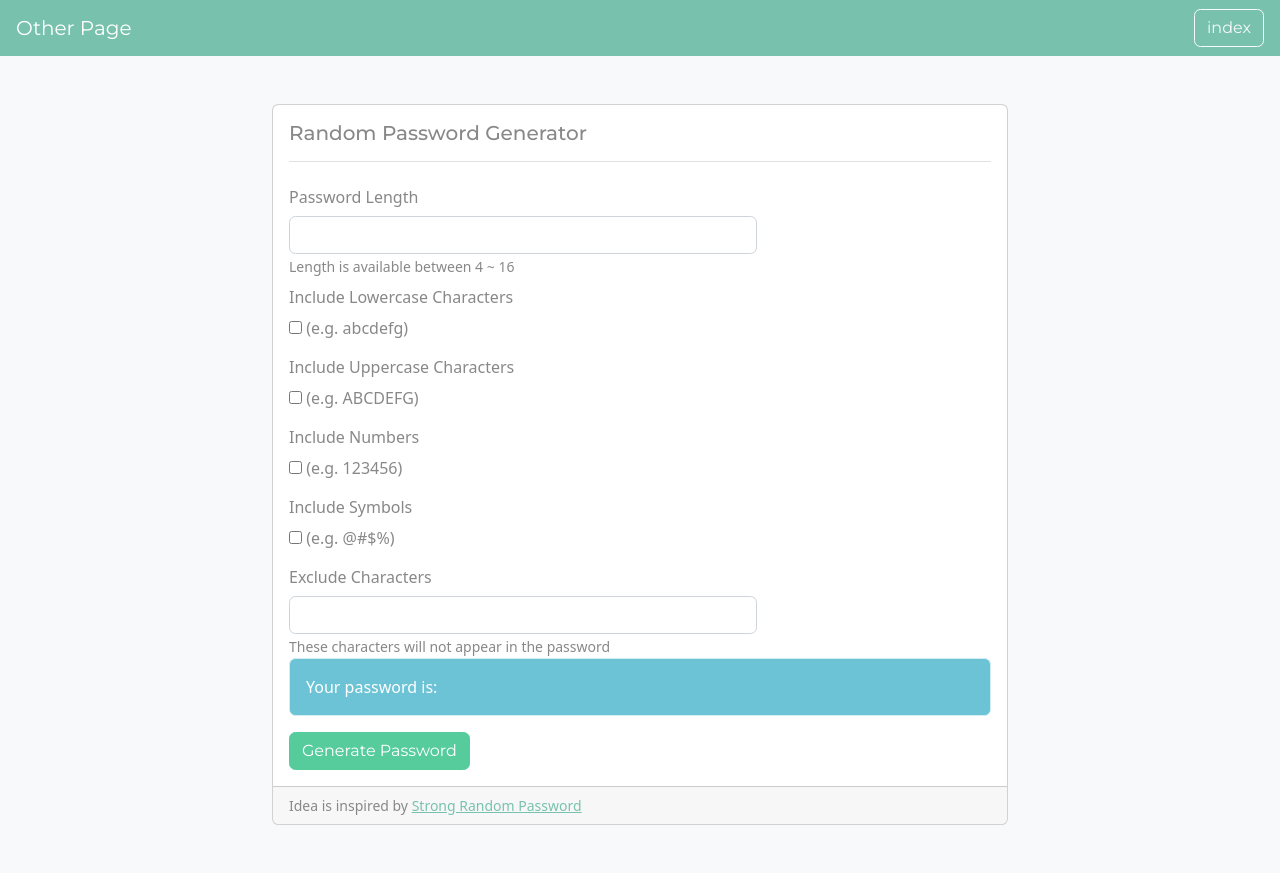
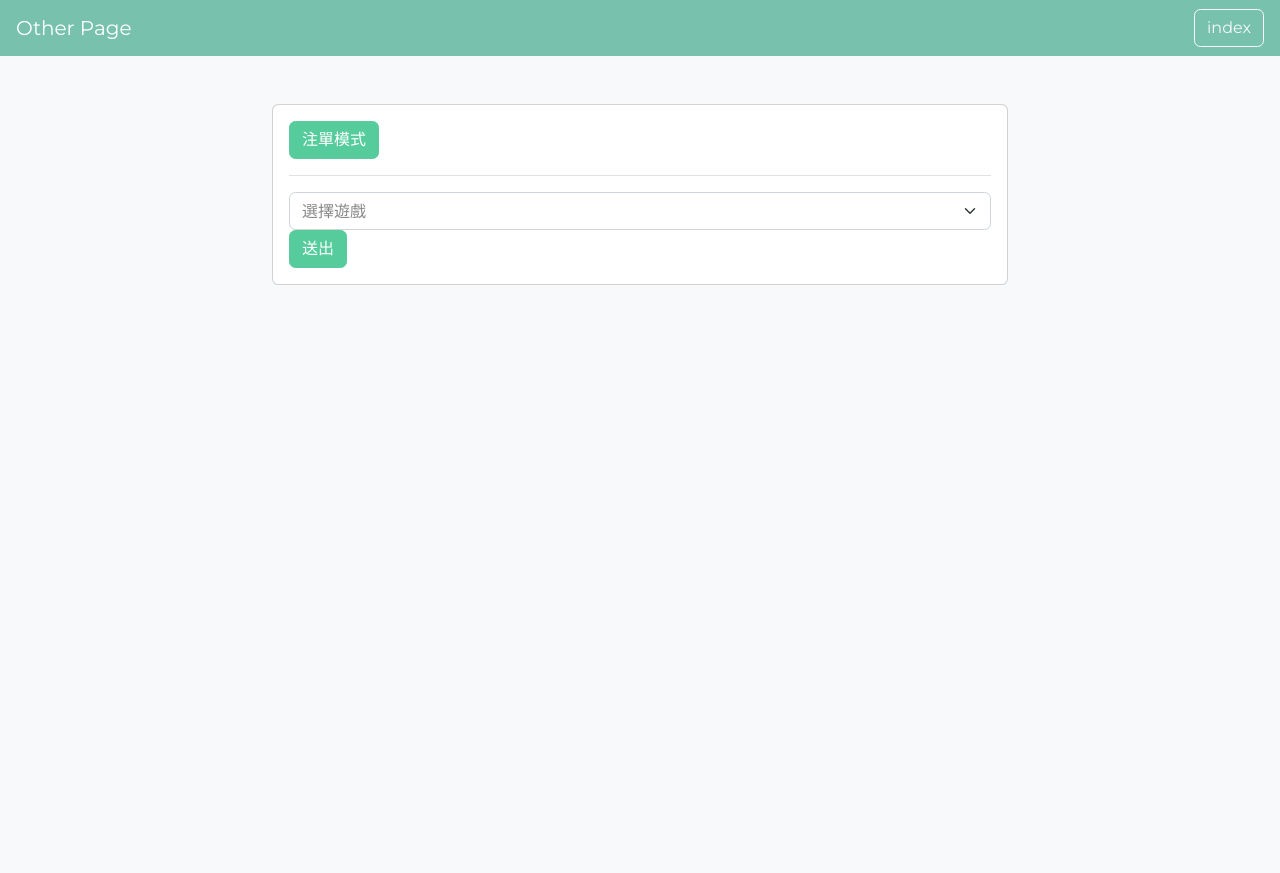
Before and after one commit to aaron1108/PD-AT-Work, a Flask app: page /other in a window 1280 px wide. After the commit the page ends 285 px from the top, so only its background shows below. Run offline with Flask 3, Linux system fonts and the light colour scheme.

Commit message:
feat:flask_set_done

```diff
--- a/myweb/app/route.py
+++ b/myweb/app/route.py
@@ -1,4 +1,6 @@
 from flask import render_template
+from flask import request
+from urllib.parse import unquote
 
 
 def index():
@@ -6,4 +8,37 @@ def index():
 
 
 def other():
-    return render_template('other.html')
+    game_list = ['BB視訊', 'AG視訊', 'BB捕魚達人']
+    return render_template('other.html', game_list=game_list)
+
+
+def get_wagerdiv():
+
+    game = request.args.get('game')  # 獲取選擇的遊戲
+    decoded_game = unquote(game)
+    if (decoded_game == 'BB視訊'):
+
+        params = ['日期', '局號', '注單編號']
+
+    html = ''
+    # 根據選擇的遊戲生成對應的 HTML
+    for item in params:
+        html += '<div class="form-group form-row" id="wagerdiv">'
+        html += '<label for="length" class="col-md-4 col-form-label">' + item + '</label>'
+        html += '<div class="col-md-8">'
+        html += '<input type="text" name="' + item + \
+            '" class="form-control" id="length" min="4" max="16" value="' + item + '">'
+        html += '</div></div>'
+
+    return html
+
+
+def test_start():
+
+    form_data = request.form
+
+    for key, value in form_data:
+
+        print(f'key:{key},value:{value}')
+
+    return "Success"
--- a/myweb/app/templates/base.html
+++ b/myweb/app/templates/base.html
@@ -7,6 +7,8 @@
   <meta name="viewport" content="width=device-width, initial-scale=1.0">
   <title>Todo List</title>
   <link href="https://bootswatch.com/5/minty/bootstrap.min.css" rel="stylesheet" crossorigin="anonymous">
+  <script src="https://code.jquery.com/jquery-3.6.0.min.js"></script>
+  {% block ajax %}{% endblock %}
 </head>
 
 <body class="bg-light">
--- a/myweb/app/templates/other.html
+++ b/myweb/app/templates/other.html
@@ -1,4 +1,27 @@
 {% extends 'base.html' %}
+
+{% block ajax %}
+<script>
+  function param_list() {
+
+    var selectElement = document.getElementById("game_list");
+    var selectedValue = selectElement.value;
+    encodedValue = encodeURIComponent(selectedValue);
+    console.log(selectedValue)
+
+    var xhr = new XMLHttpRequest();
+    xhr.open("GET", "/get_wagerdiv?game=" + encodedValue, true);
+    xhr.onreadystatechange = function () {
+      if (xhr.readyState === 4 && xhr.status === 200) {
+        var response = xhr.responseText;
+        var wagerDiv = document.getElementById("wagerdiv");
+        wagerDiv.innerHTML = response;
+      }
+    };
+    xhr.send();
+  }
+</script>
+{% endblock %}
 
 {% block title %}Other Page{% endblock %}
 
@@ -17,81 +40,28 @@
     <div class="col-12 col-lg-10 col-xl-8 mx-auto">
       <div class="card">
         <div class="card-body">
-          <h5 class="card-title">Random Password Generator <i class="fas fa-key"></i></h5>
+          <button class="btn btn-success" id="wager">注單模式</button>
           <hr>
-          <form method="POST" action="/">
-            <div class="form-group form-row">
-              <label for="length" class="col-md-4 col-form-label">
-                Password Length
-              </label>
-              <div class="col-md-8">
-                <input type="number" name="length" class="form-control" id="length" min="4" max="16" value="">
-                <small class="text-muted form-text">Length is available between 4 ~ 16</small>
-              </div>
-            </div>
+          <select class="form-select" name="game_list" id="game_list" aria-label="Default select example"
+            onchange="param_list()">
+            <option selected>選擇遊戲</option>
+            {% for item in game_list %}
+            <option value="{{item}}">{{item}}</option>
+            {% endfor %}
+          </select>
 
-            <div class="form-group form-row mb-2 align-items-center">
-              <label for="lowercase" class="col-md-4 col-form-label">Include Lowercase Characters</label>
-              <div class="col-md-8">
-                <div class="custom-control custom-checkbox">
-                  <input type="checkbox" class="custom-control-input" id="lowercase" name="lowercase">
-                  <label class="custom-control-label" for="lowercase">(e.g. abcdefg)</label>
-                </div>
-              </div>
-            </div>
 
-            <div class="form-group form-row mb-2 align-items-center">
-              <label for="uppercase" class="col-md-4 col-form-label">Include Uppercase Characters</label>
-              <div class="col-md-8">
-                <div class="custom-control custom-checkbox">
-                  <input type="checkbox" class="custom-control-input" id="uppercase" name="uppercase">
-                  <label class="custom-control-label" for="uppercase">(e.g. ABCDEFG)</label>
-                </div>
-              </div>
-            </div>
+          <form action="/start_test" methods="POST">
 
-            <div class="form-group form-row mb-2 align-items-center">
-              <label for="numbers" class="col-md-4 col-form-label">Include Numbers</label>
-              <div class="col-md-8">
-                <div class="custom-control custom-checkbox">
-                  <input type="checkbox" class="custom-control-input" id="numbers" name="numbers">
-                  <label class="custom-control-label" for="numbers">(e.g. 123456)</label>
-                </div>
-              </div>
-            </div>
+            <!-- 生成參數輸入框 -->
+            <div id="wagerdiv"></div>
 
-            <div class="form-group form-row mb-2 align-items-center">
-              <label for="symbols" class="col-md-4 col-form-label">Include Symbols</label>
-              <div class="col-md-8">
-                <div class="custom-control custom-checkbox">
-                  <input type="checkbox" class="custom-control-input" id="symbols" name="symbols">
-                  <label class="custom-control-label" for="symbols">(e.g. @#$%)</label>
-                </div>
-              </div>
-            </div>
 
-            <div class="form-group form-row">
-              <label for="exclude-characters" class="col-md-4 col-form-label">
-                Exclude Characters
-              </label>
-              <div class="col-md-8">
-                <input type="text" name="excludeCharacters" class="form-control" id="exclude-characters" value="">
-                <small class="text-muted form-text">These characters will not appear in the password</small>
-              </div>
-            </div>
 
-            <div class="alert alert-info" role="alert">
-              <span class="mr-2">Your password is:</span>
-            </div>
 
-            <!-- submit button -->
-            <button class="btn btn-success" type="submit">Generate Password</button>
+            <button class="btn btn-success" type="submit">送出</button>
           </form>
         </div>
-
-        <small class="card-footer text-muted text-right">
-          Idea is inspired by <a href="" target="_blank">Strong Random Password</a>
-        </small>
       </div>
     </div>
   </div>
```
Also changed, not shown: myweb/app/__init__.py (+6 -2 lines).
